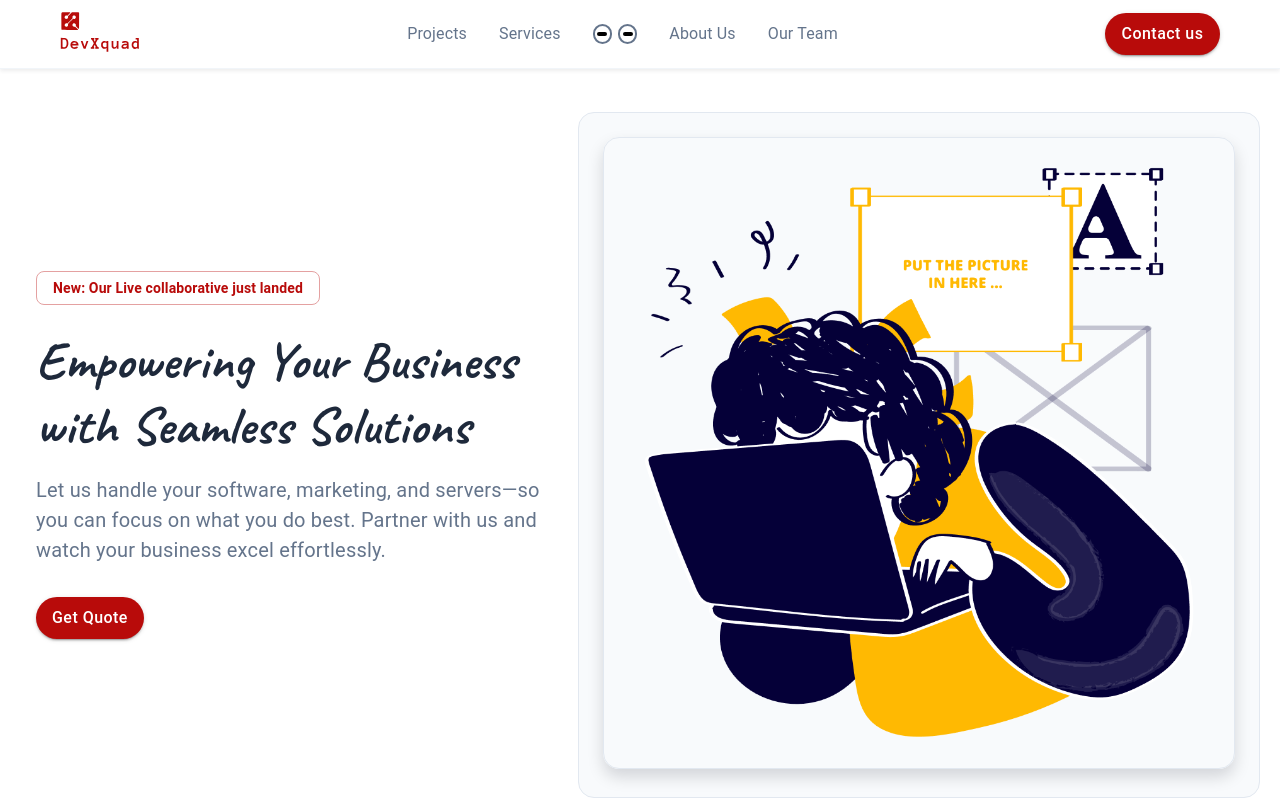
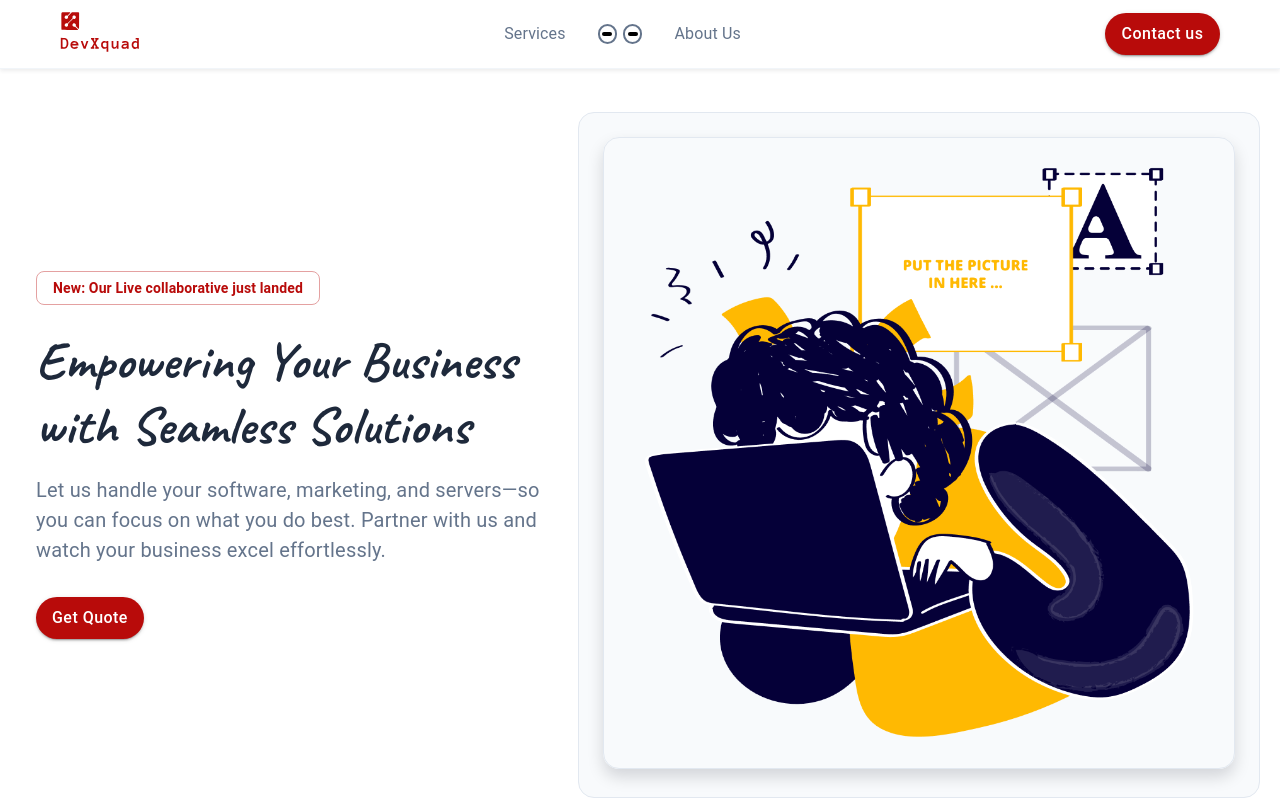
Before and after one commit to devxquadgit/devxquad, a Next.js app in the folder client/: page / in a window 1280 px wide. Shown: the top 800 px of the page. Built offline with nearby package versions, Linux system fonts and the light colour scheme.

Commit message:
[Temp]: Removed projects and team

```diff
--- a/client/src/components/Navbar/index.tsx
+++ b/client/src/components/Navbar/index.tsx
@@ -66,13 +66,13 @@ const StyledMenu = styled.div`
 `;
 
 const navLinks = [
-  { label: 'Projects', url: '/projects' },
+  // { label: 'Projects', url: '/projects' },
   { label: 'Services', url: '/services' },
 ];
 
 const navLinks2 = [
   { label: 'About Us', url: '/about' },
-  { label: 'Our Team', url: '/team' },
+  // { label: 'Our Team', url: '/team' },
 ];
 
 const index = () => {
```
